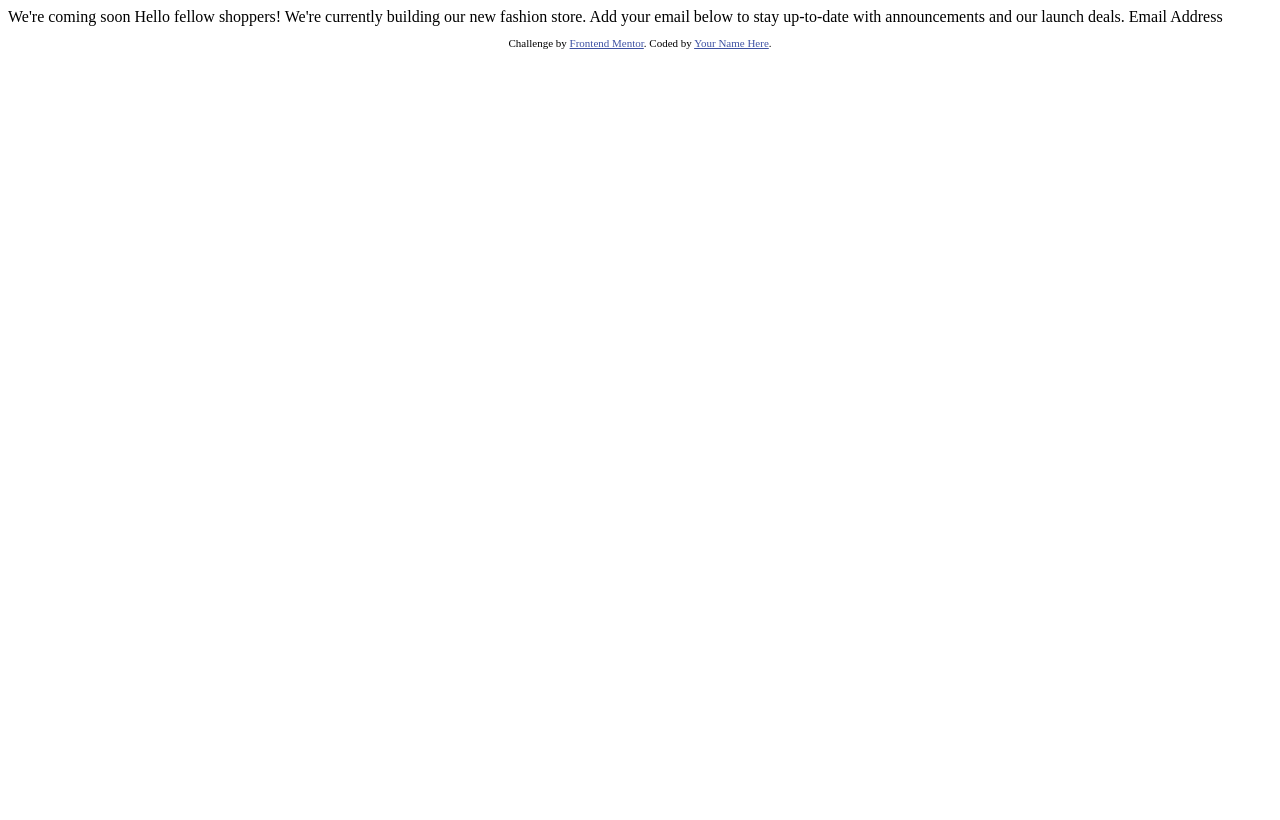
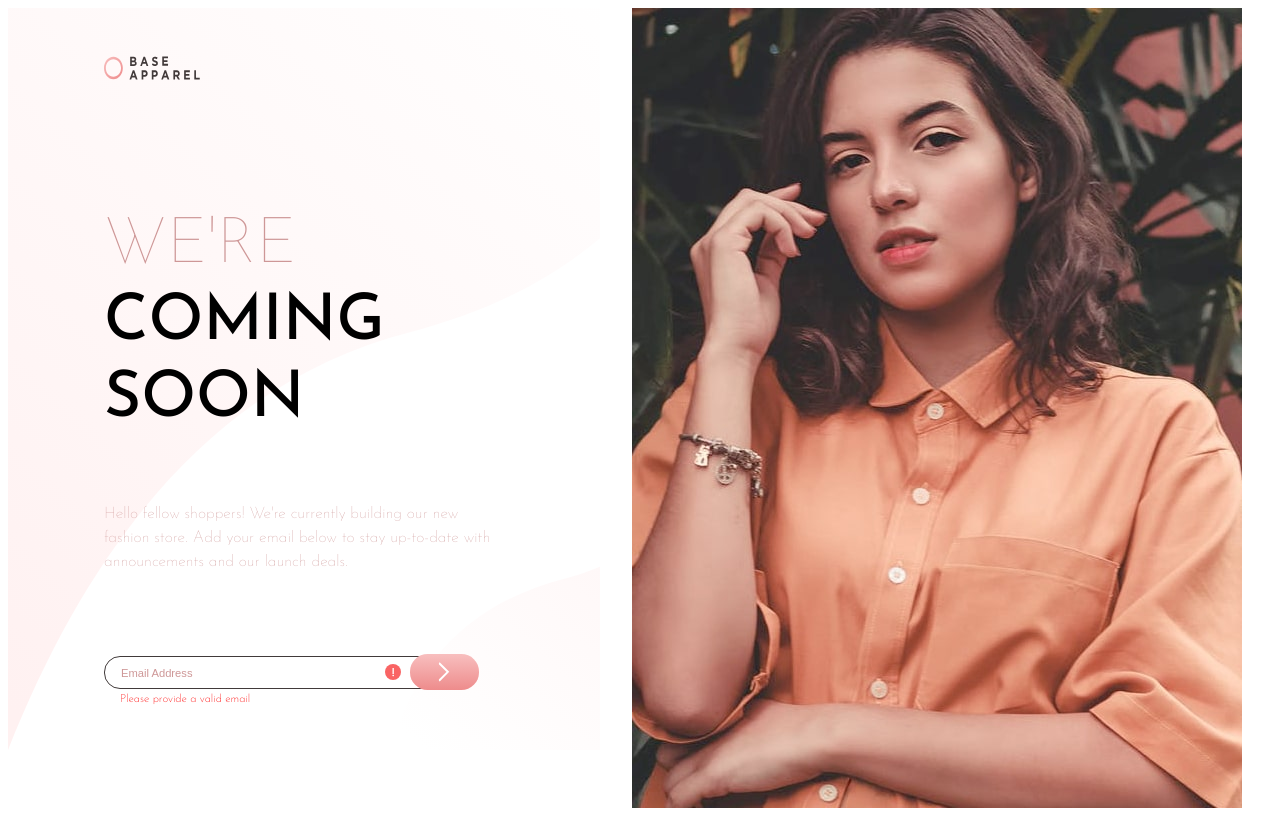
Before and after one commit to lavil014/base-apparel-coming-soon-master, a plain HTML site: page index.html in a window 1280 px wide. Drawn offline with Linux system fonts and the light colour scheme.

Commit message:
Updates made to my HTML file CSS file added Updates made to my CSS file to style my project

```diff
--- a/index.html
+++ b/index.html
@@ -3,31 +3,34 @@
 <head>
   <meta charset="UTF-8">
   <meta name="viewport" content="width=device-width, initial-scale=1.0"> <!-- displays site properly based on user's device -->
-
+  <link rel="stylesheet" href="/styles.css">
+  <link rel="preconnect" href="https://fonts.googleapis.com">
+  <link rel="preconnect" href="https://fonts.gstatic.com" crossorigin>
+  <link href="https://fonts.googleapis.com/css2?family=Josefin+Sans:ital,wght@0,100..700;1,100..700&family=Overpass:ital,wght@0,100..900;1,100..900&family=Roboto:ital,wght@0,100;0,300;0,400;0,500;0,700;0,900;1,100;1,300;1,400;1,500;1,700;1,900&family=Rubik:ital,wght@0,300..900;1,300..900&family=Space+Mono:ital,wght@0,400;0,700;1,400;1,700&family=Work+Sans:ital,wght@0,100..900;1,100..900&display=swap" rel="stylesheet">
   <link rel="icon" type="image/png" sizes="32x32" href="./images/favicon-32x32.png">
 
   <title>Frontend Mentor | Base Apparel coming soon page</title>
-
-  <!-- Feel free to remove these styles or customise in your own stylesheet 👍 -->
-  <style>
-    .attribution { font-size: 11px; text-align: center; }
-    .attribution a { color: hsl(228, 45%, 44%); }
-  </style>
 </head>
 <body>
+<main class="main-container">
+ <section class="info-container">
+  <img  class = "logo-img" src="/images/logo.svg" alt="Brand logo">
 
-  We're coming soon
+  <p class="main-header"> <span class="red-header">WE'RE</span><span class="bold-header"> <br>COMING<br> SOON </span></p>
+  <p class="paragraph">  Hello fellow shoppers! We're currently building our new fashion store.
+    Add your email below to stay up-to-date with announcements and our launch deals.</p>
+  <form action="">
 
-  Hello fellow shoppers! We're currently building our new fashion store.
-  Add your email below to stay up-to-date with announcements and our launch deals.
-
-  Email Address
-
-  <footer>
-    <p class="attribution">
-      Challenge by <a href="https://www.frontendmentor.io?ref=challenge" target="_blank">Frontend Mentor</a>.
-      Coded by <a href="#">Your Name Here</a>.
-    </p>
-  </footer>
+    <div class="input-container">
+    <input type="email" name="" id="e-input" placeholder="Email Address">
+    <img class="icon-arrow" src="/images/icon-arrow.svg" alt="icon-arrow">
+    </div>
+    <span class="error-message">Please provide a valid email</span>
+  </form>
+ </section>
+ <section class="image-container">
+  <img src="/images/hero-desktop.jpg" alt="picture of a lady">
+ </section>
+</main>
 </body>
 </html>
--- /dev/null
+++ b/styles.css
@@ -0,0 +1,110 @@
+*{
+  border: 0;
+  padding: 0;
+  box-sizing: border-box;
+}
+
+:root{
+  --DesaturatedRed: hsl(0, 36%, 70%);
+  --SoftRed: hsl(0, 93%, 68%);
+  --DarkGrayishRed: hsl(0, 6%, 24%);
+}
+
+body{
+  font-family: "Josefin Sans", serif;
+  font-optical-sizing: auto;
+  font-weight: 100;
+  font-style: normal;
+  font-variation-settings:
+    "wdth" 100;
+}
+
+main{
+  display: flex;
+  gap: 2rem;
+}
+
+
+.info-container{
+  display: flex;
+  flex-direction: column;
+  gap: 4rem;
+  padding: 3rem 6rem;
+  background-image: url(/images/bg-pattern-desktop.svg);
+  background-repeat: no-repeat;
+  background-size:130%;
+}
+
+.logo-img{
+  width: 6rem;
+  height: 1.5rem;
+}
+
+.main-header{
+  font-size: 4rem;
+  line-height: 1.2;
+}
+
+.red-header {
+  color: var(--DesaturatedRed);
+  font-weight: 100;
+}
+
+.bold-header{
+  font-weight: 500;
+}
+
+.paragraph {
+  margin-top: -4rem;
+  text-align: left;
+  line-height: 1.5;
+  max-width: 25rem;
+  color: var(--DesaturatedRed);
+}
+
+.input-container{
+  display: flex;
+  align-items: center;
+  justify-content: start;
+}
+
+input{
+  background-image: url(/images/icon-error.svg);
+  background-repeat: no-repeat;
+  background-position: calc(100% - 2.4rem) center;
+  outline: none;
+  background-size: 1rem;
+  border: solid var(--DarkGrayishRed) 0.1px;
+  padding: 0.5rem 1rem;
+  border-radius: 1rem;
+  min-width: 21rem;
+}
+
+input::placeholder{
+  color: var(--DesaturatedRed);
+  font-weight: 100;
+  font-size: 0.7rem;
+}
+
+.icon-arrow{
+  border: transparent;
+  border-radius: 1.1rem;
+  background-color: var(--DesaturatedRed);
+  padding: 0.5rem 1.8rem;
+  margin-left: -1.9rem;
+  cursor: pointer;
+  transition: 1s;
+  background: linear-gradient(hsl(0, 80%, 86%), hsl(0, 74%, 74%));
+}
+
+.icon-arrow:hover{
+  background: linear-gradient(hsl(0, 36%, 70%), hsl(0, 100%, 98%));
+  box-shadow: 0.2rem 0.5rem 0.5rem rgb(226, 167, 167);
+}
+
+.error-message {
+  color: red;
+  font-weight: 200;
+  font-size: 0.7rem;
+  margin-left: 1rem;
+}
```
